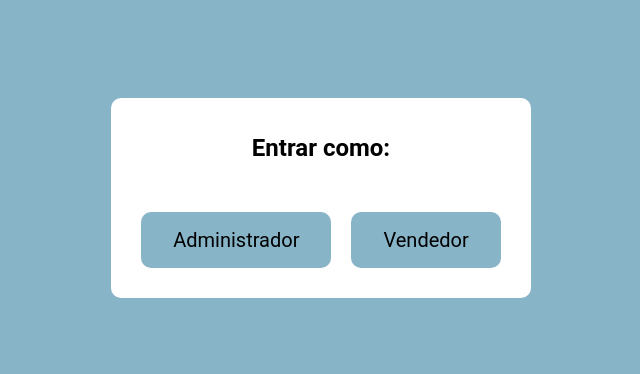
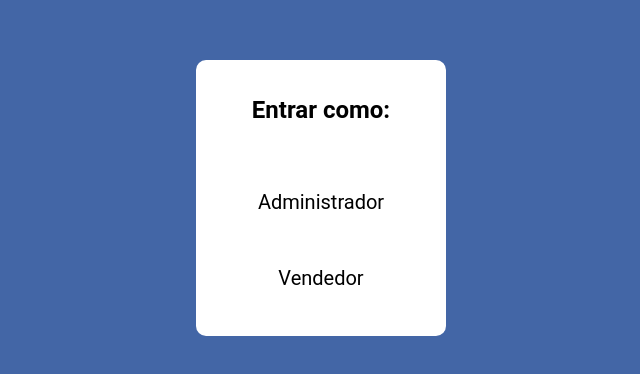
Before and after one commit to IzarAlmeidaBP/Projeto_Unifacisa_Estoque, a plain HTML site: page index.html in a window 1280 px wide. Shown: the part 202-576 px from the top of the page, without its empty margins (319-959 px from the left). Drawn offline with Linux system fonts and the light colour scheme.

Commit message:
feat: melhorando o css do style e controle

```diff
--- a/css/controle.css
+++ b/css/controle.css
@@ -1,14 +1,28 @@
 * {
   box-sizing: border-box;
 }
-
+:root {
+  /*  --beto5: #0fc2c0;
+  --azul-100: #0caba8;
+  --azul-200: #008f8c;
+  --azul-400: #015958;
+  --azul--800: #023535; */
+  --beto1: #c6cca5;
+  --beto2: #5777b2;
+  --beto3: #8ab8a8;
+  --beto4: #ffffff;
+  --beto5: #6b9997;
+  --beto6: #54787d;
+  --beto7: #008db7;
+}
 body {
   font-family: "Helvetica Neue", "Helvetica", Helvetica, Arial, sans-serif;
   font-size: 14px;
+  background-color: var(--beto2);
 }
 
 header {
-  background-color: #333;
+  background-color: black;
   height: 3em;
   color: #fff;
   margin-bottom: 1em;
@@ -38,7 +52,7 @@ section h2 {
   font-size: 3em;
   display: block;
   padding-bottom: 0.5em;
-  border-bottom: 1px solid #ccc;
+  border-bottom: 1px solid #c5c5c5fb;
   margin-bottom: 0.5em;
 }
 
@@ -46,6 +60,7 @@ table {
   width: 100%;
   margin-bottom: 0.5em;
   table-layout: fixed;
+  background-color: white;
 }
 
 td,
@@ -58,11 +73,11 @@ th {
 
 th {
   font-weight: bold;
-  background-color: #eee;
+  background-color: #c3c3c3;
 }
 
 label {
-  color: #555;
+  color: black;
   display: block;
   margin-bottom: 0.2em;
 }
--- a/css/style.css
+++ b/css/style.css
@@ -5,11 +5,12 @@
   --azul-400: #015958;
   --azul--800: #023535; */
   --beto1: #c6cca5;
-  --beto2: #88b4c8;
+  --beto2: #4366a6;
   --beto3: #8ab8a8;
   --beto4: #ffffff;
   --beto5: #6b9997;
   --beto6: #54787d;
+  --beto7: #008db7;
 }
 body {
   font-family: "Roboto", sans-serif;
@@ -36,8 +37,10 @@ body {
 
 .buttons {
   display: flex;
+  flex-direction: column;
   justify-content: center;
   margin-top: 20px;
+  align-items: center;
 }
 
 .button {
@@ -47,18 +50,19 @@ body {
   font-size: 20px;
   text-decoration: none;
   color: black;
-  background-color: var(--beto2);
+  background-color: var(--beto4);
   border-radius: 10px;
   border: none;
   transition: background-color 0.3s ease;
+
 }
 
 .admin:hover {
-  background-color: var(--beto2);
-  color: #ffffff;
+  background-color: var(--beto7);
+  color: white;
 }
 .vendedor:hover {
-  background-color: var(--beto2);
+  background-color: var(--beto7);
   color: white;
 }
 
```
